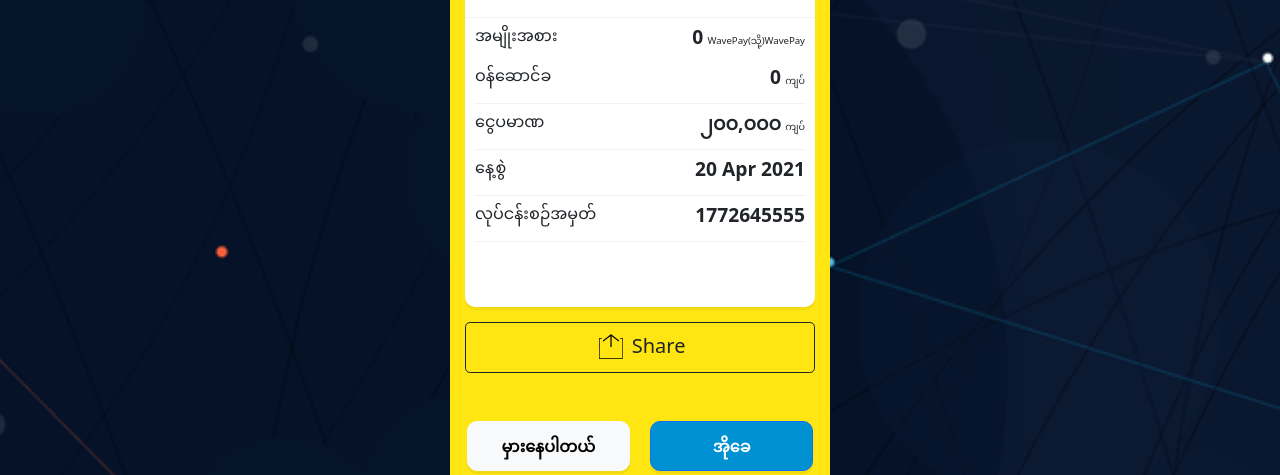
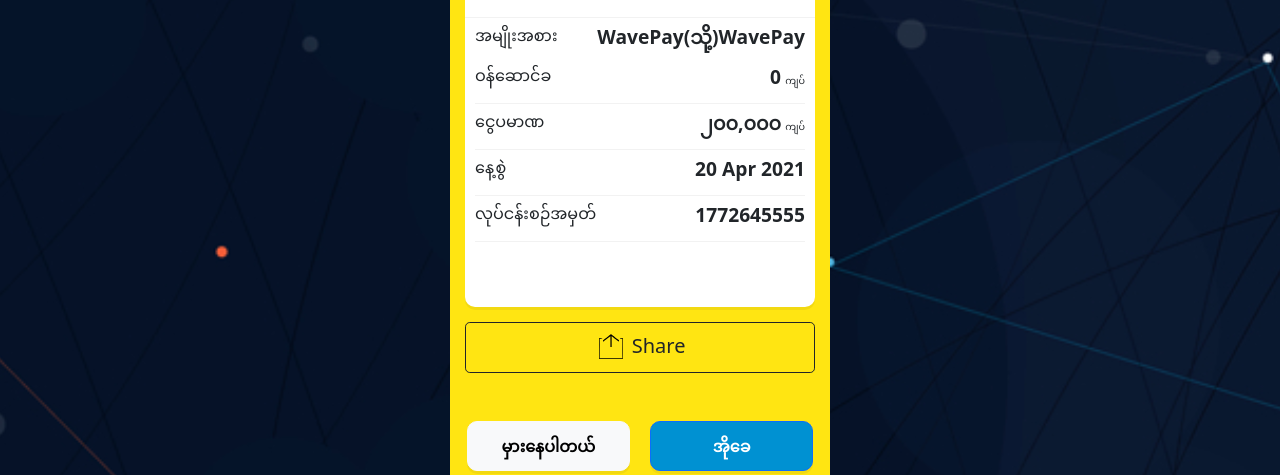
Before and after one commit to kevink2k19/iaBeta, a plain HTML site: page page/wavepay.html in a window 1280 px wide. Shown: the part 324-799 px from the top of the page. Drawn offline with nearby package versions, Linux system fonts and the light colour scheme.

Commit message:
Update Wavepay to Wavepay

```diff
--- a/page/wavepay.html
+++ b/page/wavepay.html
@@ -33,7 +33,7 @@
         <p class="dataName Left">
         <span class="dataList dataFeeForm">အမျိုးအစား</span>
           <span class="dataEntry Right">
-            <strong class="entryData">0</strong> <small class="formPrice">WavePay(သို့)WavePay</small>
+            <strong class="entryData">WavePay(သို့)WavePay</strong>
           </span>
         </p>
         <p class="dataName Left">
```
